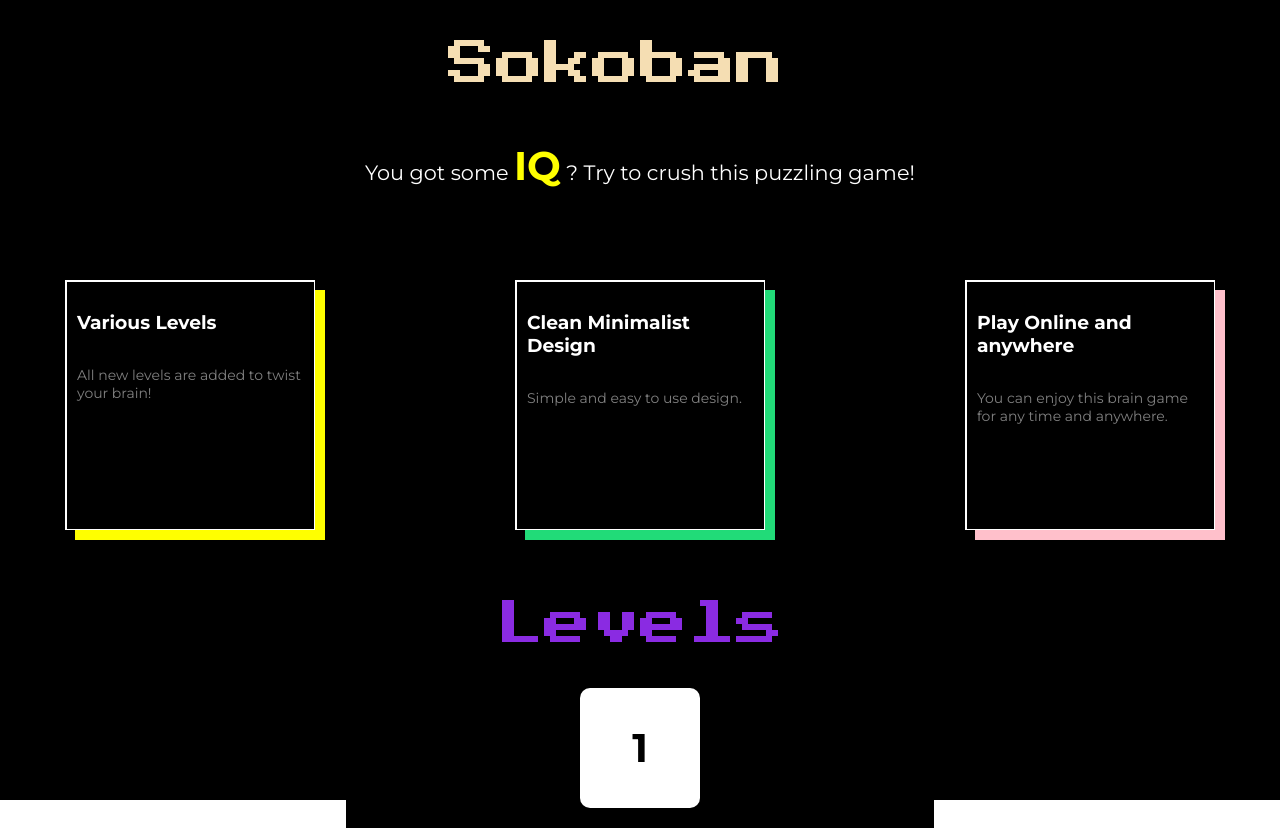
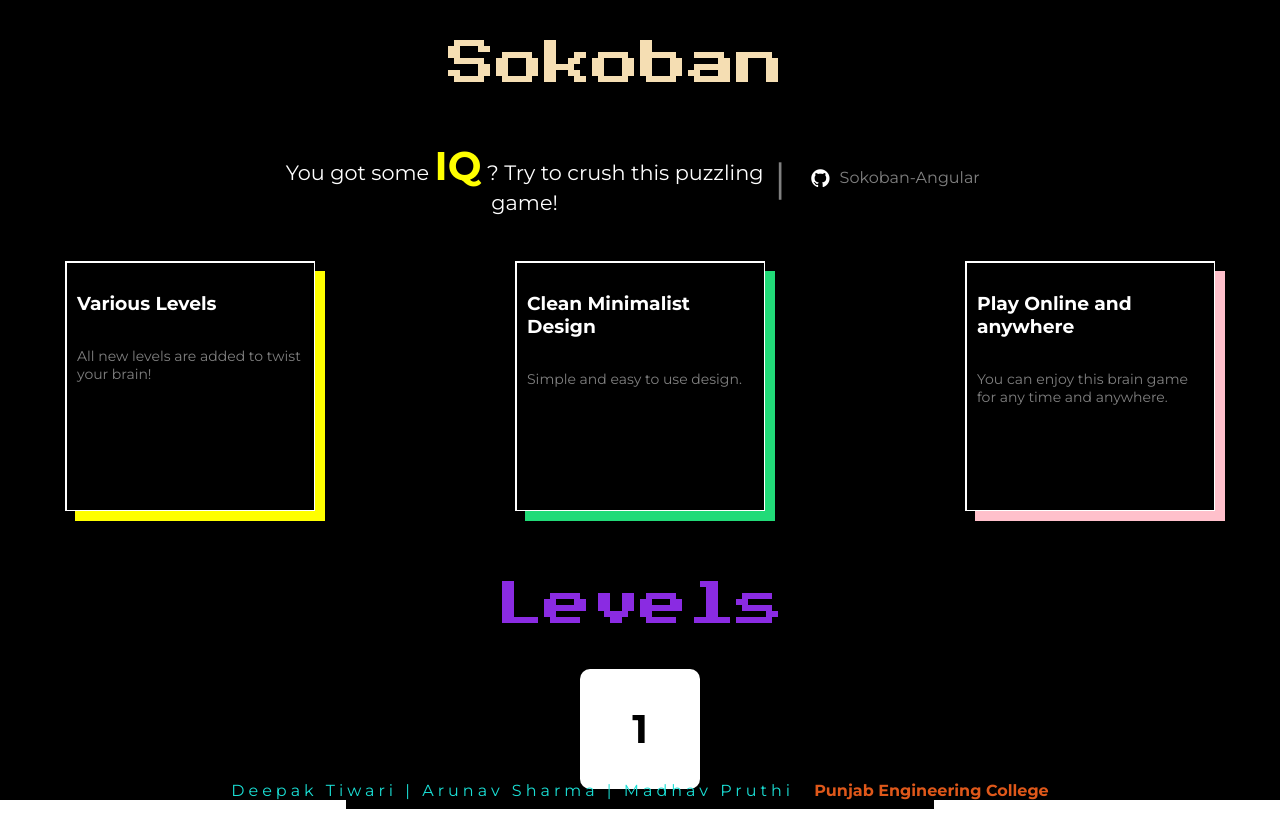
Before and after one commit to deepaktiwari88/Sokoban-Angular, an Angular app: page /home in a window 1280 px wide. Shown: the top 828 px of the page. Built offline with nearby package versions, Linux system fonts and the light colour scheme.

Commit message:
Added Github link and bottom name

```diff
--- a/src/app/home/home.component.html
+++ b/src/app/home/home.component.html
@@ -3,10 +3,24 @@
     <h2>Sokoban<span class="blinking-cursor">|</span></h2>
   </div>
   <div fxFlex="20" class="info-area-container">
-    <p>
-      You got some <span id="iq-text"><b>IQ</b></span> ? Try to crush this
-      puzzling game!
-    </p>
+    <div fxLayout="row" fxLayoutAlign="center center">
+      <div fxFlex="70">
+        <p>
+          You got some <span id="iq-text"><b>IQ</b></span> ? Try to crush this
+          puzzling game!
+        </p>
+      </div>
+      <span id="vert-divider">|</span>
+      <div fxFlex="30">
+        <i class="fa fa-github fa-lg" aria-hidden="true"></i
+        ><a
+          href="https://github.com/deepaktiwari88/Sokoban-Angular"
+          class="link-github"
+          target="_blank"
+          >Sokoban-Angular</a
+        >
+      </div>
+    </div>
   </div>
   <div fxFlex="30">
     <div
@@ -43,4 +57,11 @@
   <div fxFlex="35">
     <app-levels></app-levels>
   </div>
+
+  <div class="name-footer">
+    <span class="first-bottom"
+      >Deepak Tiwari | Arunav Sharma | Madhav Pruthi</span
+    >
+    <span class="second-bottom">Punjab Engineering College</span>
+  </div>
 </div>
--- a/src/app/home/home.component.scss
+++ b/src/app/home/home.component.scss
@@ -79,3 +79,27 @@ p {
   font-size: 14px;
   color: grey;
 }
+
+.link-github {
+  color: grey;
+  text-decoration: none;
+  margin-left: 10px;
+}
+
+#vert-divider {
+  color: grey;
+  font-size: 2.5rem;
+}
+
+.first-bottom {
+  color: rgb(26, 223, 213);
+  font-size: 1rem;
+  letter-spacing: 4px;
+}
+
+.second-bottom {
+  margin-left: 20px;
+  color: rgb(223, 88, 26);
+  font-size: 1rem;
+  font-weight: bold;
+}
--- a/src/index.html
+++ b/src/index.html
@@ -1,16 +1,30 @@
-<!doctype html>
+<!DOCTYPE html>
 <html lang="en">
   <head>
-<link href="https://fonts.googleapis.com/icon?family=Material+Icons" rel="stylesheet">
-<link href="https://fonts.googleapis.com/css?family=Roboto:300,400,500" rel="stylesheet">
-<link href="https://fonts.googleapis.com/icon?family=Material+Icons"
-      rel="stylesheet">
-  <meta charset="utf-8">
+    <link
+      href="https://fonts.googleapis.com/icon?family=Material+Icons"
+      rel="stylesheet"
+    />
+    <link
+      href="https://fonts.googleapis.com/css?family=Roboto:300,400,500"
+      rel="stylesheet"
+    />
+    <link
+      href="https://fonts.googleapis.com/icon?family=Material+Icons"
+      rel="stylesheet"
+    />
+    <link
+      href="https://stackpath.bootstrapcdn.com/font-awesome/4.7.0/css/font-awesome.min.css"
+      rel="stylesheet"
+      integrity="sha384-wvfXpqpZZVQGK6TAh5PVlGOfQNHSoD2xbE+QkPxCAFlNEevoEH3Sl0sibVcOQVnN"
+      crossorigin="anonymous"
+    />
+    <meta charset="utf-8" />
     <title>SokobanAngular</title>
-  <base href="/">
+    <base href="/" />
 
-  <meta name="viewport" content="width=device-width, initial-scale=1">
-  <link rel="icon" type="image/x-icon" href="favicon.ico">
+    <meta name="viewport" content="width=device-width, initial-scale=1" />
+    <link rel="icon" type="image/x-icon" href="favicon.ico" />
   </head>
   <body>
     <app-root></app-root>
```
Lines whose indentation alone changed are shown as unchanged.
